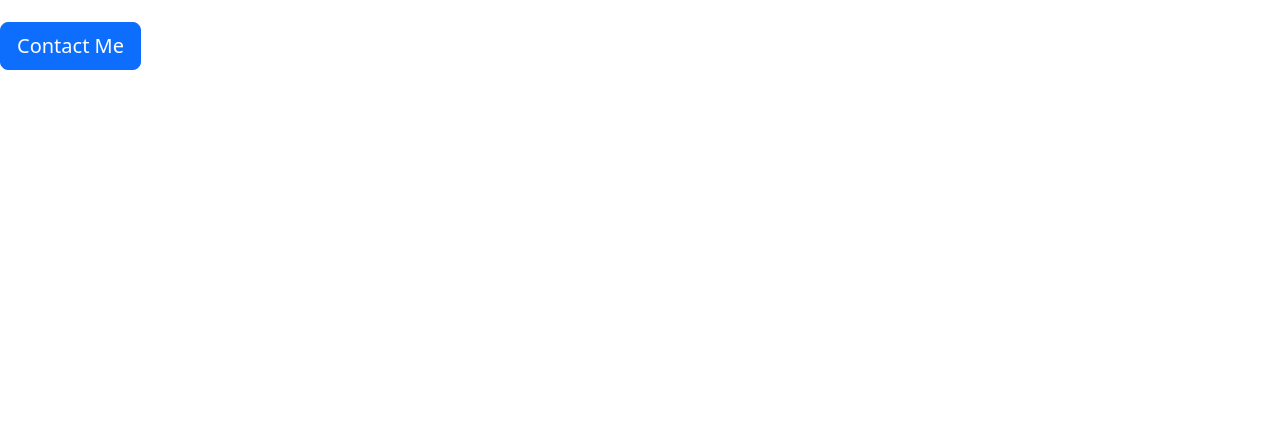
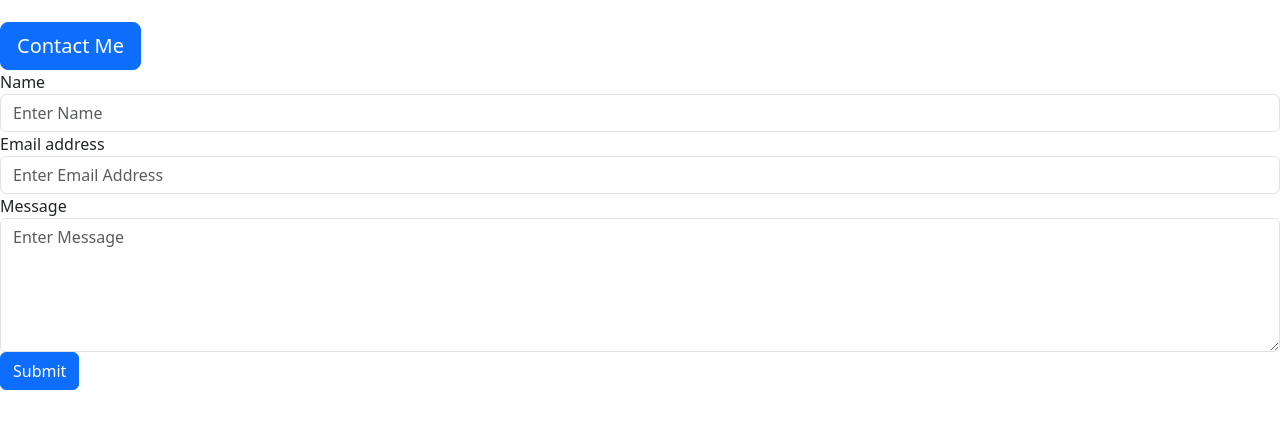
Before and after one commit to reececorkhill/React-Portfolio, a React (Vite) app in the folder react-portfolio/: page / in a window 1280 px wide. Shown: the part 353-782 px from the top of the page. Built offline with nearby package versions, Linux system fonts and the light colour scheme.

Commit message:
Updated classes and added contact form.

```diff
--- a/react-portfolio/src/App.jsx
+++ b/react-portfolio/src/App.jsx
@@ -1,12 +1,14 @@
 import { useState } from 'react'
 import Header from './components/Header.jsx'
 import Home from './components/Home.jsx'
+import Contact from './components/Contact.jsx'
 
 function App() {
   return (
     <div>
       <Header />
       <Home />
+      <Contact />
     </div>
   )
 }
--- a/react-portfolio/src/components/Contact.jsx
+++ b/react-portfolio/src/components/Contact.jsx
@@ -0,0 +1,25 @@
+import React from 'react';
+
+const Contact = () => {
+    return (
+    <div className="row">
+        <form>
+              <div className="form-group">
+                <label for="FormControlInput1">Name</label>
+                <input type="text" className="form-control" id="FormControlInput1" placeholder="Enter Name"/>
+              </div>
+              <div className="form-group">
+                <label for="FormControlInput2">Email address</label>
+                <input type="email" className="form-control" id="FormControlInput1" placeholder="Enter Email Address"/>
+              </div>
+              <div className="form-group">
+                <label for="FormControlTextarea1">Message</label>
+                <textarea className="form-control" id="FormControlTextarea1" rows="5" placeholder="Enter Message"></textarea>
+              </div>
+              <button type="submit" className="btn btn-primary">Submit</button>
+            </form>
+    </div>
+    );
+};
+
+export default Contact;
--- a/react-portfolio/src/components/Home.jsx
+++ b/react-portfolio/src/components/Home.jsx
@@ -2,16 +2,16 @@ import React from 'react';
 
 const Home = () => {
     return (
-    <div class="row jumbotron-row">
-        <div class="jumbotron">
-            <img src="" class="rounded" alt="Reece Corkhill" id="jumbotron-image"/>
-            <h1 class="display-4 pt-4 pb-2">Reece Corkhill</h1>
-            <h2 class="display-7 pt-4 pb-2">Front-end Web Developer</h2>
-            <p class="lead">
+    <div className="row jumbotron-row">
+        <div className="jumbotron">
+            <img src="" className="rounded" alt="Reece Corkhill" id="jumbotron-image"/>
+            <h1 className="display-4 pt-4 pb-2">Reece Corkhill</h1>
+            <h2 className="display-7 pt-4 pb-2">Front-end Web Developer</h2>
+            <p className="lead">
                 I'm a Front-end Web Developer and this is my portfolio where you can find out more about me,
                 my projects, skills and how to contact me.
             </p>
-            <a class="btn btn-primary btn-lg" href="#contact-me" role="button">Contact Me</a>
+            <a className="btn btn-primary btn-lg" href="#contact-me" role="button">Contact Me</a>
         </div>
     </div>
     );
```
